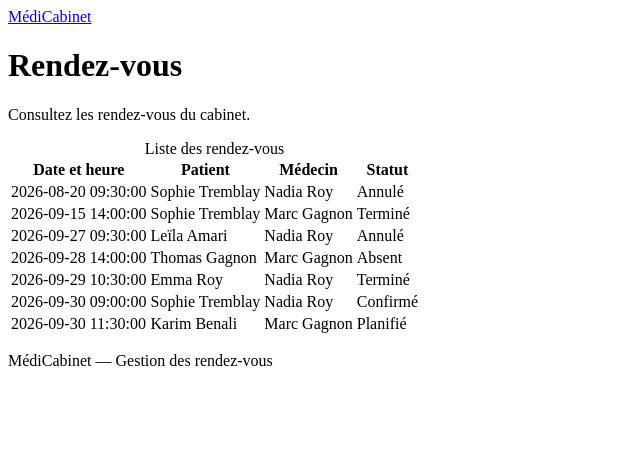
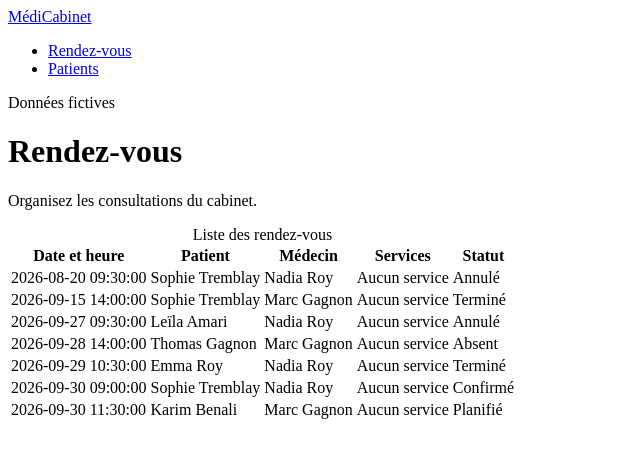
Before and after one commit to salim-kabene/medicabinet-tp1, a PHP site: page / in a window 1280 px wide. Shown: the top 458 px of the page, without its empty margins (0-640 px from the left). Run offline with PHP 8.4, Linux system fonts and the light colour scheme; data comes from the database, SQL or seed files in the repository.

Commit message:
refactor: separer les elements communs de la page rendez-vous

```diff
--- /dev/null
+++ b/includes/head.php
@@ -0,0 +1,9 @@
+<meta charset="UTF-8">
+<meta name="viewport" content="width=device-width, initial-scale=1.0">
+
+<title><?= htmlspecialchars($pageTitle) ?></title>
+
+<link rel="stylesheet" href="assets/css/reset.css">
+<link rel="stylesheet" href="assets/css/tokens.css">
+<link rel="stylesheet" href="assets/css/components.css">
+<link rel="stylesheet" href="assets/css/style.css">
--- /dev/null
+++ b/includes/sidebar.php
@@ -0,0 +1,25 @@
+<aside class="sidebar">
+    <a class="sidebar__brand" href="index.php">
+        MédiCabinet
+    </a>
+
+    <nav class="sidebar__nav" aria-label="Navigation principale">
+        <ul class="sidebar__list">
+            <li class="sidebar__item">
+                <a class="sidebar__link <?= $activePage === 'appointments' ? 'sidebar__link--active' : '' ?>"
+                    href="index.php" <?= $activePage === 'appointments' ? 'aria-current="page"' : '' ?>>
+                    Rendez-vous
+                </a>
+            </li>
+
+            <li class="sidebar__item">
+                <a class="sidebar__link <?= $activePage === 'patients' ? 'sidebar__link--active' : '' ?>"
+                    href="patients.php" <?= $activePage === 'patients' ? 'aria-current="page"' : '' ?>>
+                    Patients
+                </a>
+            </li>
+        </ul>
+    </nav>
+
+    <p class="sidebar__note">Données fictives</p>
+</aside>
--- a/public/index.php
+++ b/public/index.php
@@ -18,45 +18,49 @@ $statusLabels = [
     "cancelled" => "Annulé",
     "absent" => "Absent",
 ];
+
+$pageTitle = "Rendez-vous — MédiCabinet";
+$activePage = "appointments";
 ?>
 
 <!DOCTYPE html>
 <html lang="fr">
 
 <head>
-    <meta charset="UTF-8">
-    <meta name="viewport" content="width=device-width, initial-scale=1.0">
-
-    <title>Rendez-vous — MédiCabinet</title>
-
-    <link rel="stylesheet" href="assets/css/reset.css">
-    <link rel="stylesheet" href="assets/css/tokens.css">
-    <link rel="stylesheet" href="assets/css/components.css">
-    <link rel="stylesheet" href="assets/css/style.css">
+    <?php require __DIR__ . "/../includes/head.php"; ?>
 </head>
 
 <body>
-    <header class="site-header">
-        <a class="site-header__brand" href="index.php">MédiCabinet</a>
-    </header>
+    <div class="app-layout">
+        <?php require __DIR__ . "/../includes/sidebar.php"; ?>
 
+        <div class="app-layout__content">
             <main class="appointments">
                 <header class="appointments__header">
                     <h1 class="appointments__title">Rendez-vous</h1>
-            <p class="appointments__description">Consultez les rendez-vous du cabinet.</p>
+
+                    <p class="appointments__description">
+                        Organisez les consultations du cabinet.
+                    </p>
                 </header>
 
                 <?php if (empty($appointments)): ?>
-        <p class="appointments__empty">Aucun rendez-vous enregistré.</p>
+                <p class="appointments__empty">
+                    Aucun rendez-vous enregistré.
+                </p>
                 <?php else: ?>
                 <div class="appointments__table-wrapper">
                     <table class="data-table">
-                <caption class="data-table__caption">Liste des rendez-vous</caption>
+                        <caption class="data-table__caption">
+                            Liste des rendez-vous
+                        </caption>
+
                         <thead class="data-table__head">
                             <tr class="data-table__row">
                                 <th scope="col">Date et heure</th>
                                 <th scope="col">Patient</th>
                                 <th scope="col">Médecin</th>
+                                <th scope="col">Services</th>
                                 <th scope="col">Statut</th>
                             </tr>
                         </thead>
@@ -86,6 +90,12 @@ $statusLabels = [
 
                                 <td class="data-table__cell">
                                     <?= htmlspecialchars(
+                                                $item["service_names"] ?? "Aucun service"
+                                            ) ?>
+                                </td>
+
+                                <td class="data-table__cell">
+                                    <?= htmlspecialchars(
                                                 $statusLabels[$item["status"]]
                                                     ?? $item["status"]
                                             ) ?>
@@ -97,10 +107,8 @@ $statusLabels = [
                 </div>
                 <?php endif; ?>
             </main>
-
-    <footer class="site-footer">
-        <p class="site-footer__text">MédiCabinet — Gestion des rendez-vous</p>
-    </footer>
+        </div>
+    </div>
 </body>
 
 </html>
```
Also changed, not shown: includes/header.php (deleted). Lines whose indentation alone changed are shown as unchanged.
